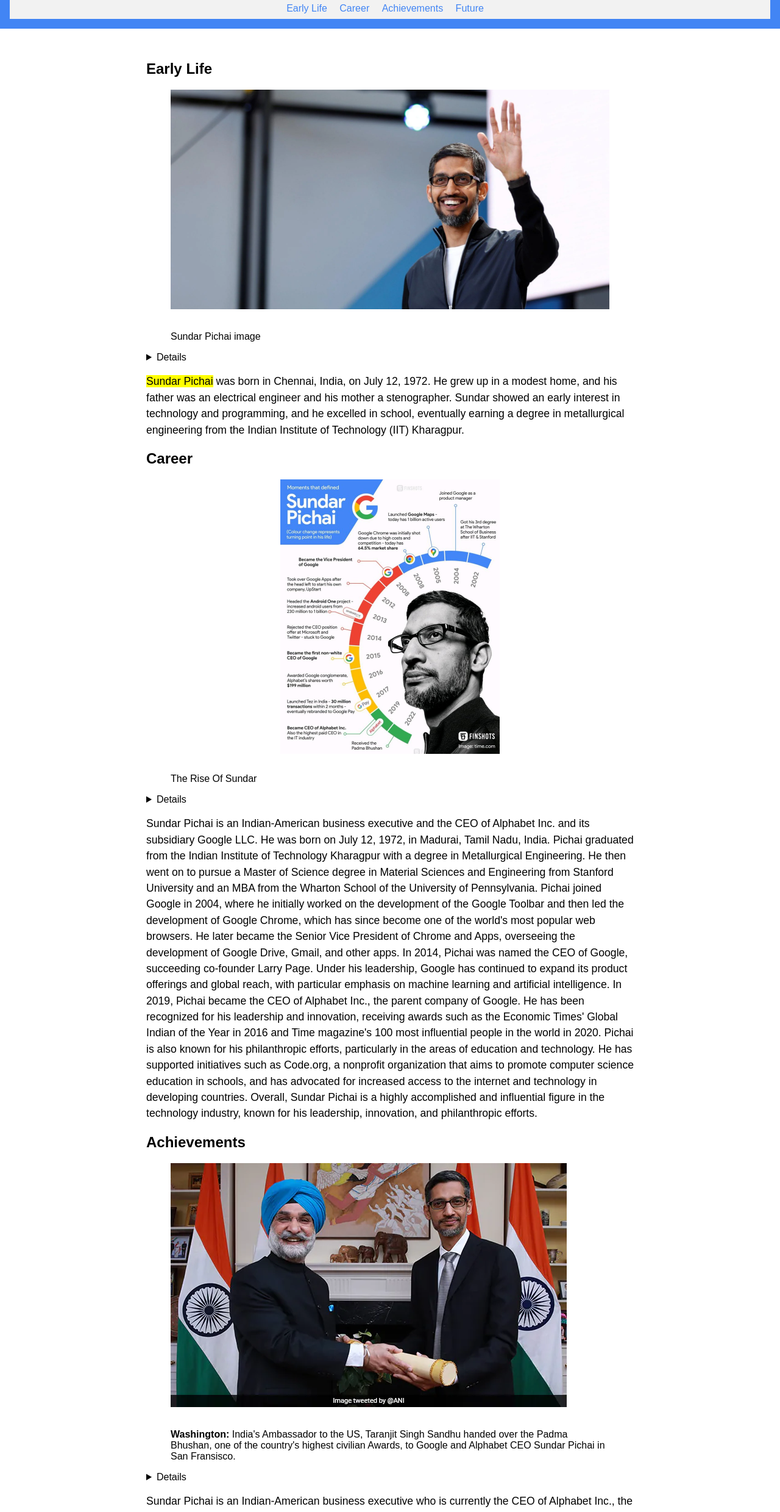
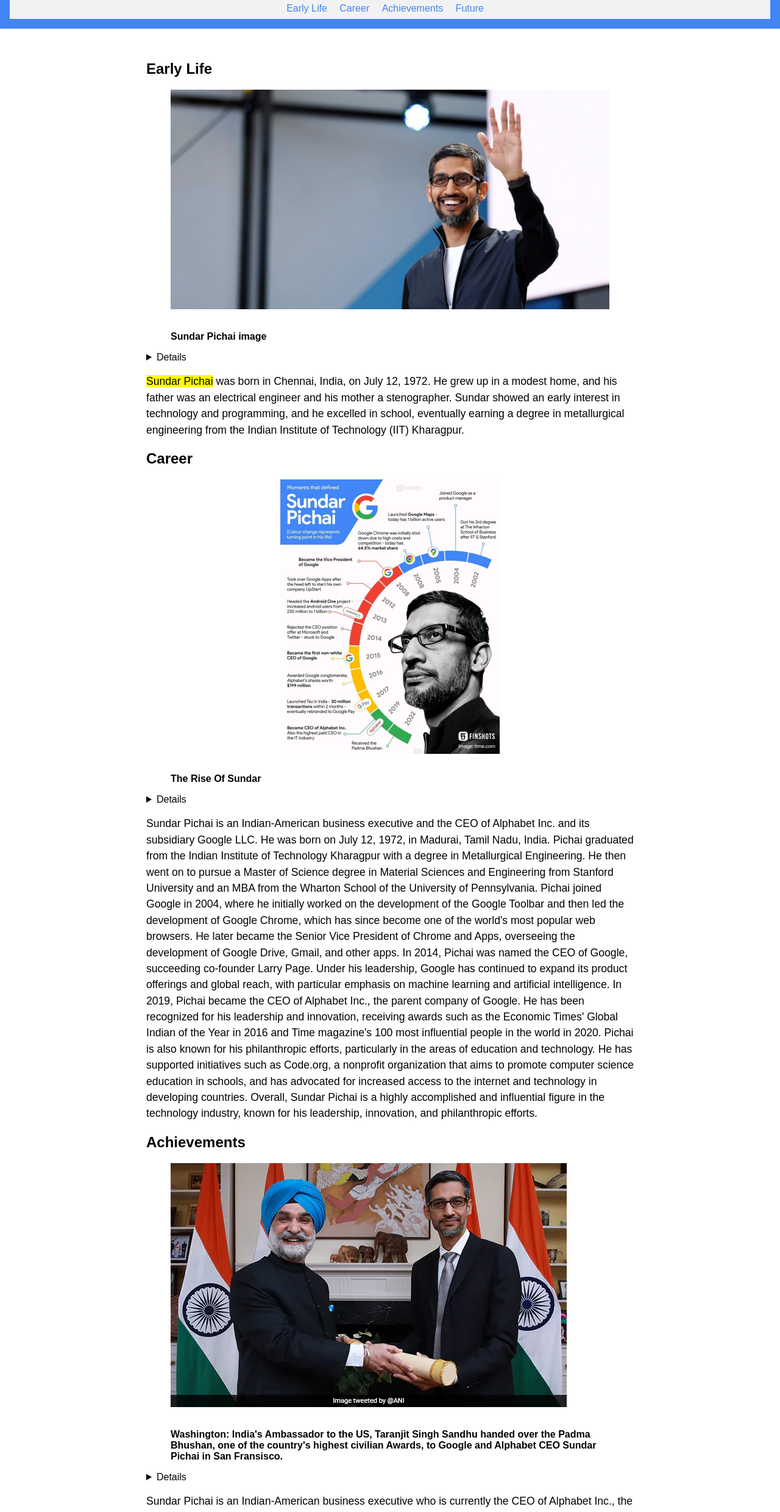
Before and after one commit to CAnushKumar/SundarpichaiTributepage, a plain HTML site: page index.html in a window 1280 px wide. Shown: the part 74-2553 px from the top of the page at 61% size. Drawn offline with Linux system fonts and the light colour scheme.

Commit message:
Update index.html

```diff
--- a/index.html
+++ b/index.html
@@ -9,6 +9,7 @@
 </head>
 
 <body>
+
   <header>
     <h1>Tribute to Sundar Pichai</h1>
 
@@ -26,7 +27,7 @@
       <h2>Early Life</h2>
 	  <figure>
       <img src="./sundarpichaiimg.jpeg" alt="Sundar Pichai">
-	  <figcaption>Sundar Pichai image</figcaption>
+	  <figcaption><b>Sundar Pichai image</b></figcaption>
 	</figure>
 	<details>Sundar Pichai's Early-Life</details>
       <p><mark>Sundar Pichai</mark> was born in Chennai, India, on July 12, 1972. He grew up in a modest home, and his father was an electrical engineer and his mother a stenographer. Sundar showed an early interest in technology and programming, and he excelled in school, eventually earning a degree in metallurgical engineering from the Indian Institute of Technology (IIT) Kharagpur.</p>
@@ -35,7 +36,7 @@
       <h2>Career</h2>
 	  <figure>
 		<img src="./carrerofsundar.jpeg" alt="Sundar's Career">
-		<figcaption> The Rise Of Sundar</figcaption>
+		<figcaption> <b>The Rise Of Sundar</b></figcaption>
 	  </figure>
     <details>Sundar Pichai's Career</details>
 	  <p>
@@ -61,7 +62,7 @@
 		<h2>Achievements</h2>
 		<figure>
 			<img src="./sunadrpichaiacheivements.jpeg" alt="Sundar Pichai Awards">
-			<figcaption><b>Washington:</b> India's Ambassador to the US, Taranjit Singh Sandhu handed over the Padma Bhushan, one of the country's highest civilian Awards, to Google and Alphabet CEO Sundar Pichai in San Fransisco.
+			<figcaption><b>Washington: India's Ambassador to the US, Taranjit Singh Sandhu handed over the Padma Bhushan, one of the country's highest civilian Awards, to Google and Alphabet CEO Sundar Pichai in San Fransisco.</b>
 
 			</figcaption>
 		</figure>
@@ -89,7 +90,7 @@
 		<h2>Future</h2>
 		<figure>
 			<img src="./sundarpichaifuture.jpeg" alt="future of world with sundarpichai ideas">
-			<figcaption>Sundar Pichai words about the future of world with Bots in tech field </figcaption>
+			<figcaption><b>Sundar Pichai words about the future of world with Bots in tech field </b></figcaption>
 		</figure>
 		<details>Future of world with Bots like <mark>Chat Gpt</mark></details>
     <p>Google Chief Executive Sundar Pichai faces one of his biggest tests as the leader of the search giant, as he balances the need to respond to the threat from chatbots such as ChatGPT—developed by the <b>Microsoft Corp.</b>-backed MSFT 2.55% increase; startup OpenAI—with investor pressure on the <b>Alphabet Inc.</b> GOOG 3.76% increase;  to cut costs.</p>
```
